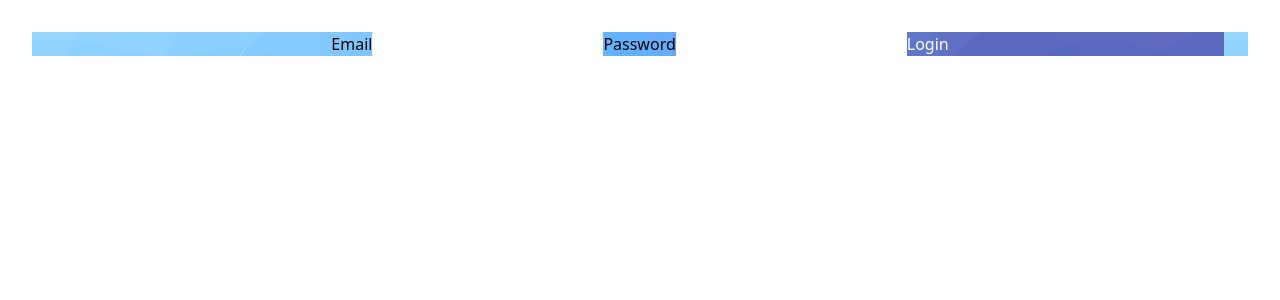
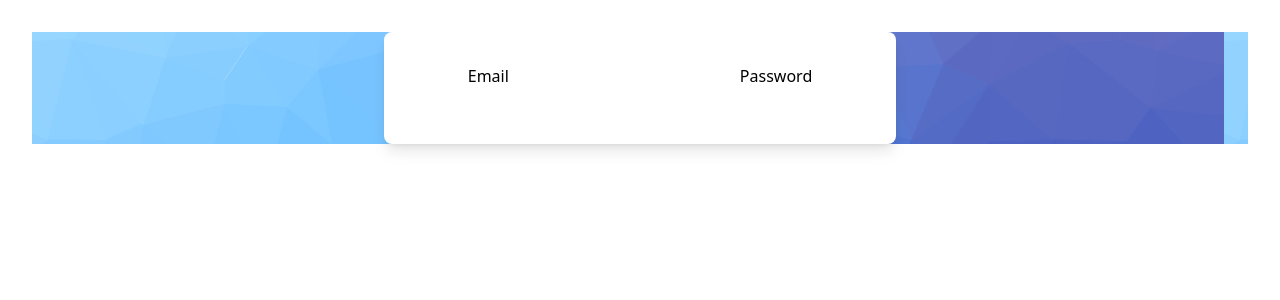
Before and after one commit to KMichaylov/Uchat, a React (Vite) app in the folder frontend/: page / in a window 1280 px wide. Shown: the top 300 px of the page. Built offline with nearby package versions, Linux system fonts and the light colour scheme; a web font is replaced by a local one.

Commit message:
Add container styling

```diff
--- a/frontend/src/App.tsx
+++ b/frontend/src/App.tsx
@@ -20,7 +20,9 @@
   return (
     <>
       <div className="bg-background-pattern">
+      <div className="container mx-auto bg-white rounded-lg shadow-lg p-8 max-w-lg">
         <CustomForm {...loginConfig} />
+      </div>
       </div>
     </>
   );
--- a/frontend/src/pages/Registration.tsx
+++ b/frontend/src/pages/Registration.tsx
@@ -23,7 +23,11 @@
   return (
     <>
       <div className="bg-background-pattern">
-        <CustomForm {...registrationConfig} />
+        <div className="container mx-auto bg-white rounded-lg shadow-lg p-8 max-w-lg">
+          {/* TODO: Create the logo component */}
+          <Logo />
+          <CustomForm {...registrationConfig} />
+        </div>
       </div>
     </>
   );
```
